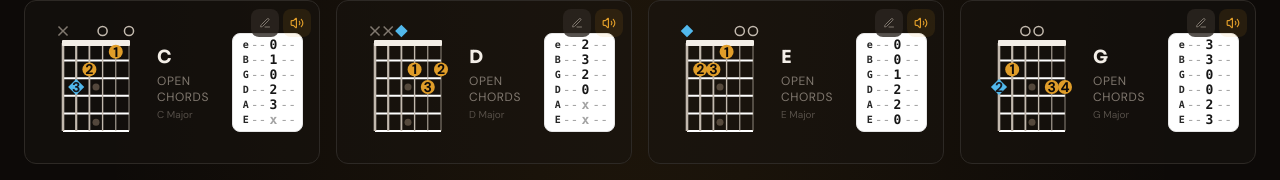
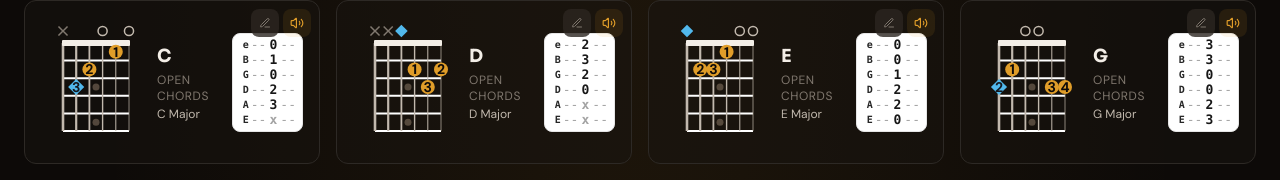
Before and after one commit to randysoller/FretMaster, a React (Vite) app: page /library in a window 1280 px wide. Shown: the part 604-784 px from the top of the page. Built offline with nearby package versions, Linux system fonts and the light colour scheme.

Commit message:
Brighten and enlarge chord card subtitle text

```diff
--- a/src/pages/ChordLibrary.tsx
+++ b/src/pages/ChordLibrary.tsx
@@ -406,7 +406,7 @@ export default function ChordLibrary() {
                     <p className="text-[10px] sm:text-xs font-body text-[hsl(var(--text-muted))] mt-0.5 uppercase tracking-wider">
                       {getChordCategoryLabel(chord)}
                     </p>
-                    <p className="text-[10px] font-body text-[hsl(var(--text-muted)/0.6)] mt-0.5">
+                    <p className="text-xs font-body text-[hsl(var(--text-subtle))] mt-0.5">
                       {chord.name}
                     </p>
                   </div>
```
